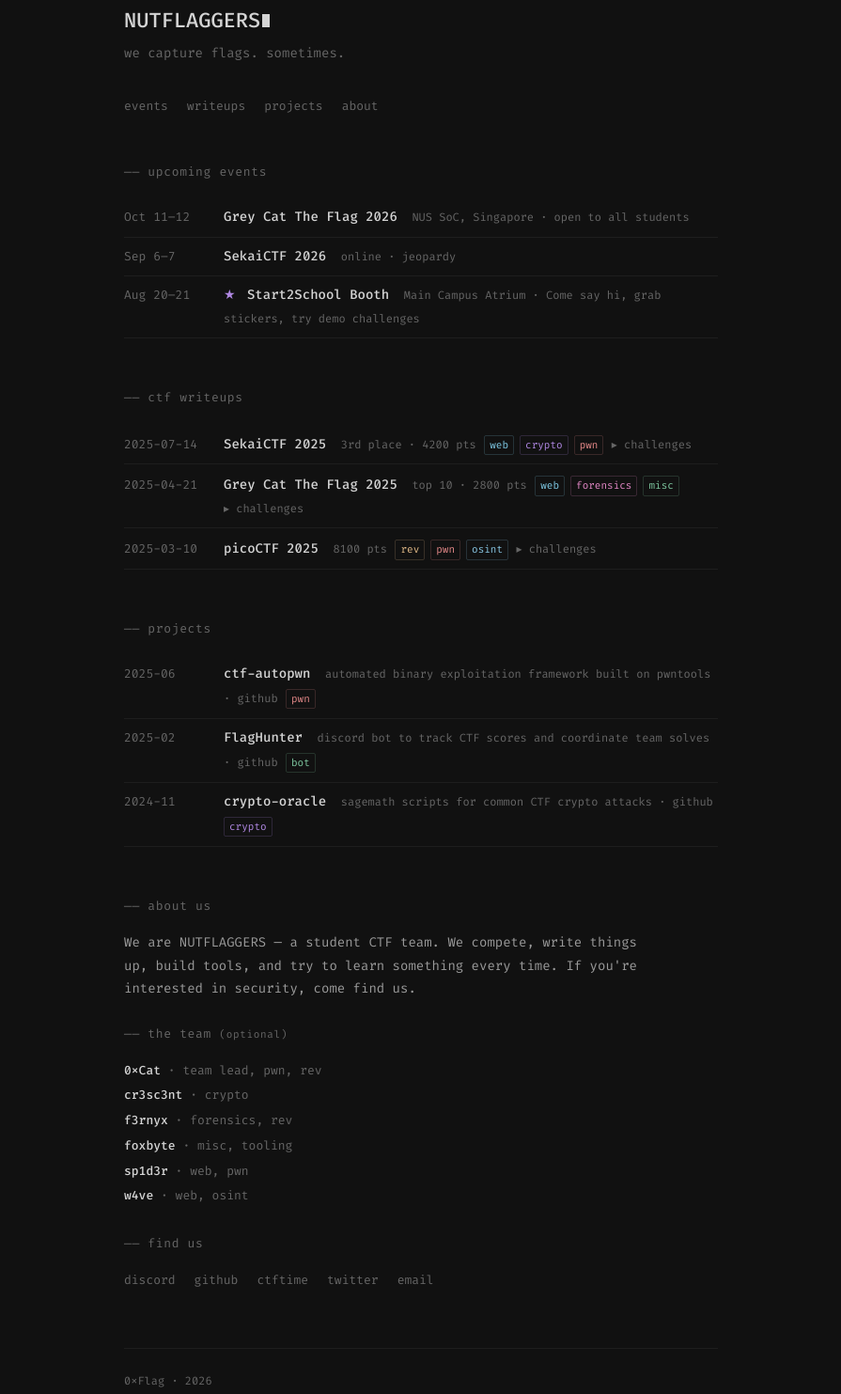
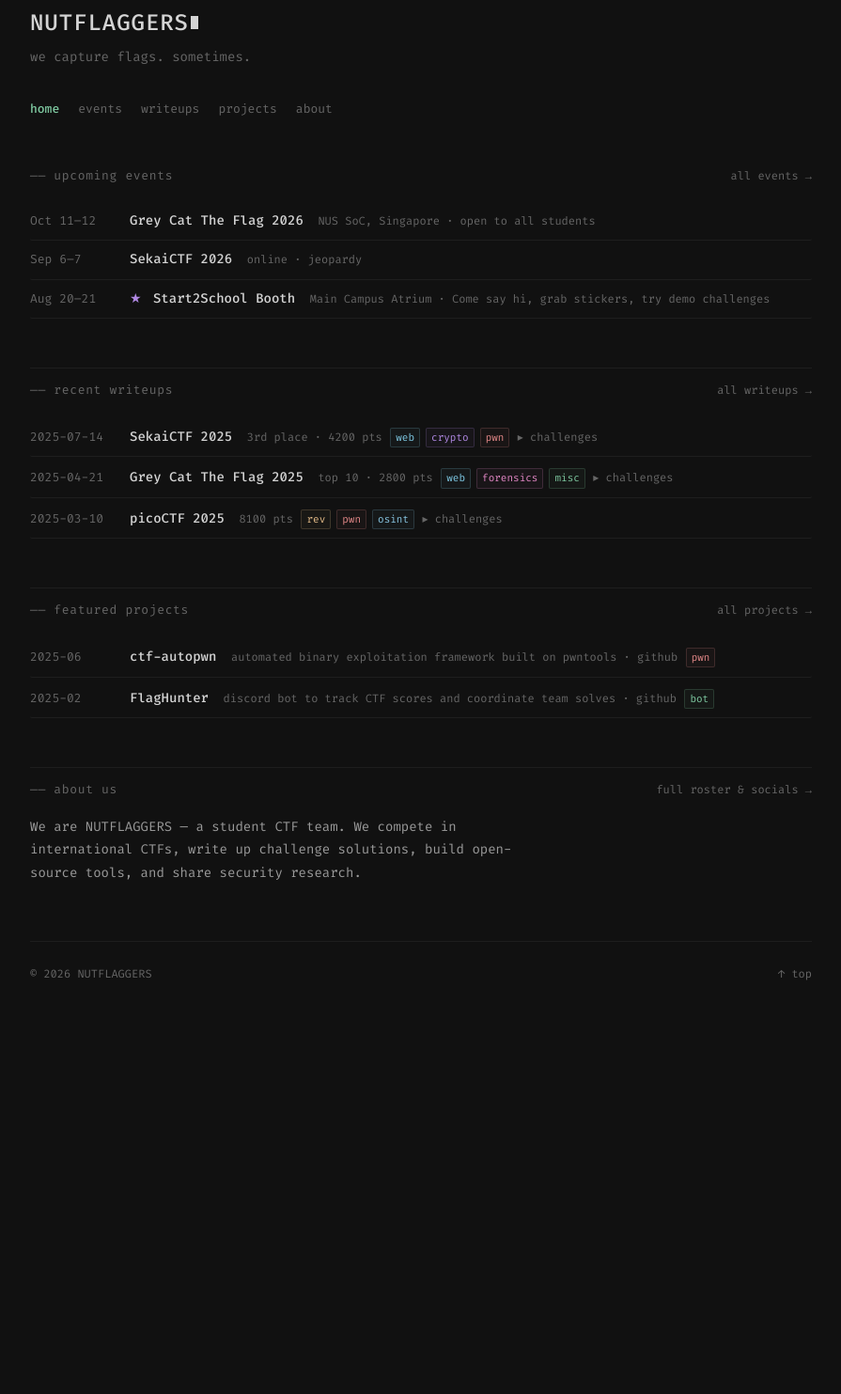
Before and after one commit to NUTFLAGGERS/website, an Astro site: page / in a window 1280 px wide. Shown: the part 119-1602 px from the top of the page at 94% size, without its empty margins (192-1087 px from the left). After the commit the page ends 1246 px from the top, so only its background shows below. Built offline with nearby package versions, Linux system fonts and the light colour scheme; Astro itself is replaced by a stand-in of ours.

Commit message:
NUTFLAGGERS v1

```diff
--- a/src/components/Footer.astro
+++ b/src/components/Footer.astro
@@ -3,5 +3,6 @@
 ---
 
 <footer>
-  0xFlag · {currentYear}
+  <span>© {currentYear} NUTFLAGGERS</span>
+  <a href="#search-wrap">↑ top</a>
 </footer>
--- a/src/components/Header.astro
+++ b/src/components/Header.astro
@@ -1,17 +1,28 @@
 ---
 const baseUrl = import.meta.env.BASE_URL;
+const base = baseUrl.endsWith('/') ? baseUrl : `${baseUrl}/`;
+const pathname = Astro.url.pathname;
+
+const navItems = [
+  { name: 'home', href: base, active: pathname === base || pathname === base.slice(0, -1) },
+  { name: 'events', href: `${base}events/`, active: pathname.includes('/events') },
+  { name: 'writeups', href: `${base}writeups/`, active: pathname.includes('/writeups') },
+  { name: 'projects', href: `${base}projects/`, active: pathname.includes('/projects') },
+  { name: 'about', href: `${base}about/`, active: pathname.includes('/about') },
+];
 ---
 
 <header>
   <div class="site-name">
-    <a href={baseUrl} style="color: inherit; text-decoration: none;">NUTFLAGGERS</a><span class="cursor"></span>
+    <a href={base} style="color: inherit; text-decoration: none;">NUTFLAGGERS</a><span class="cursor"></span>
   </div>
   <div class="site-tagline">we capture flags. sometimes.</div>
 
-  <nav>
-    <a href="#events">events</a>
-    <a href="#writeups">writeups</a>
-    <a href="#projects">projects</a>
-    <a href="#about">about</a>
+  <nav aria-label="Primary navigation">
+    {navItems.map((item) => (
+      <a href={item.href} class={item.active ? 'active' : ''}>
+        {item.name}
+      </a>
+    ))}
   </nav>
 </header>
--- a/src/content/team/0xcat.json
+++ /dev/null
@@ -1,5 +0,0 @@
-{
-  "handle": "0xCat",
-  "role": "team lead, pwn, rev",
-  "skills": ["pwn", "rev"]
-}
--- a/src/content/team/cr3sc3nt.json
+++ /dev/null
@@ -1,5 +0,0 @@
-{
-  "handle": "cr3sc3nt",
-  "role": "crypto",
-  "skills": ["crypto"]
-}
--- a/src/content/team/f3rnyx.json
+++ /dev/null
@@ -1,5 +0,0 @@
-{
-  "handle": "f3rnyx",
-  "role": "forensics, rev",
-  "skills": ["forensics", "rev"]
-}
--- a/src/content/team/foxbyte.json
+++ /dev/null
@@ -1,5 +0,0 @@
-{
-  "handle": "foxbyte",
-  "role": "misc, tooling",
-  "skills": ["misc"]
-}
--- a/src/content/team/sp1d3r.json
+++ /dev/null
@@ -1,5 +0,0 @@
-{
-  "handle": "sp1d3r",
-  "role": "web, pwn",
-  "skills": ["web", "pwn"]
-}
--- a/src/content/team/w4ve.json
+++ /dev/null
@@ -1,5 +0,0 @@
-{
-  "handle": "w4ve",
-  "role": "web, osint",
-  "skills": ["web", "osint"]
-}
--- a/src/content/writeups/sekai-2025.md
+++ b/src/content/writeups/sekai-2025.md
@@ -18,7 +18,7 @@
 
 # SekaiCTF 2025 Writeup
 
-0xFlag achieved **3rd place** with 4200 points.
+NUTFLAGGERS achieved **3rd place** with 4200 points.
 
 ## BabyWeb (Web - 200 pts)
 Insecure deserialization vulnerability in PHP application payload logic.
--- a/src/pages/index.astro
+++ b/src/pages/index.astro
@@ -6,17 +6,25 @@
 const events = await getCollection('events');
 const writeups = await getCollection('writeups');
 const projects = await getCollection('projects');
-const teamMembers = await getCollection('team');
+
+const baseUrl = import.meta.env.BASE_URL;
+const base = baseUrl.endsWith('/') ? baseUrl : `${baseUrl}/`;
 
 // Sort writeups & projects by date descending
 writeups.sort((a, b) => new Date(b.data.pubDate).getTime() - new Date(a.data.pubDate).getTime());
 projects.sort((a, b) => new Date(b.data.date).getTime() - new Date(a.data.date).getTime());
+
+const recentWriteups = writeups.slice(0, 3);
+const featuredProjects = projects.slice(0, 2);
 ---
 
 <BaseLayout title="NUTFLAGGERS — CTF Team" description="NUTFLAGGERS CTF Team — writeups, projects, and events.">
   <!-- Upcoming Events -->
   <section id="events">
-    <div class="section-title">── upcoming events</div>
+    <div class="section-title-row">
+      <div class="section-title">── upcoming events</div>
+      <a href={`${base}events/`} class="section-more">all events →</a>
+    </div>
     {events.map((event) => (
       <Row
         date={event.data.date}
@@ -29,10 +37,13 @@
     ))}
   </section>
 
-  <!-- CTF Writeups -->
+  <!-- Recent Writeups -->
   <section id="writeups">
-    <div class="section-title">── ctf writeups</div>
-    {writeups.map((w) => {
+    <div class="section-title-row">
+      <div class="section-title">── recent writeups</div>
+      <a href={`${base}writeups/`} class="section-more">all writeups →</a>
+    </div>
+    {recentWriteups.map((w) => {
       const metaParts = [];
       if (w.data.place) metaParts.push(w.data.place);
       if (w.data.score) metaParts.push(w.data.score);
@@ -42,7 +53,7 @@
         <Row
           date={w.data.pubDate}
           title={w.data.title}
-          url={import.meta.env.BASE_URL + `writeups/${w.slug}/`}
+          url={`${base}writeups/${w.slug}/`}
           meta={metaText}
           tags={w.data.tags}
           challenges={w.data.challenges}
@@ -54,8 +65,11 @@
 
   <!-- Projects -->
   <section id="projects">
-    <div class="section-title">── projects</div>
-    {projects.map((proj) => (
+    <div class="section-title-row">
+      <div class="section-title">── featured projects</div>
+      <a href={`${base}projects/`} class="section-more">all projects →</a>
+    </div>
+    {featuredProjects.map((proj) => (
       <Row
         date={proj.data.date}
         title={proj.data.title}
@@ -67,29 +81,33 @@
     ))}
   </section>
 
-  <!-- About -->
+  <!-- About Snapshot -->
   <section id="about">
-    <div class="section-title">── about us</div>
-    <p style="color: #999999; max-width: 560px; margin-bottom: 20px;">
-      We are NUTFLAGGERS — a student CTF team. We compete, write things up, build tools, and try to learn something every time. If you're interested in security, come find us.
+    <div class="section-title-row">
+      <div class="section-title">── about us</div>
+      <a href={`${base}about/`} class="section-more">full roster & socials →</a>
+    </div>
+    <p class="about-text">
+      We are NUTFLAGGERS — a student CTF team. We compete in international CTFs, write up challenge solutions, build open-source tools, and share security research.
     </p>
-
-    <div class="section-title" style="margin-top: 24px;">── the team <span style="font-size: 11px;">(optional)</span></div>
-    <div class="team-list">
-      {teamMembers.map((member) => (
-        <div class="team-row">
-          <span class="handle">{member.data.handle}</span> · {member.data.role}
-        </div>
-      ))}
-    </div>
-
-    <div class="section-title" style="margin-top: 28px;">── find us</div>
-    <div class="socials">
-      <a href="https://discord.gg" target="_blank" rel="noopener noreferrer">discord</a>
-      <a href="https://github.com/NUTFLAGGERS" target="_blank" rel="noopener noreferrer">github</a>
-      <a href="https://ctftime.org" target="_blank" rel="noopener noreferrer">ctftime</a>
-      <a href="https://twitter.com" target="_blank" rel="noopener noreferrer">twitter</a>
-      <a href="mailto:contact@nutflaggers.org">email</a>
-    </div>
   </section>
 </BaseLayout>
+
+<style>
+  .section-title-row {
+    display: flex;
+    justify-content: space-between;
+    align-items: baseline;
+    margin-bottom: 16px;
+  }
+  .section-title-row .section-title {
+    margin-bottom: 0;
+  }
+  .section-more {
+    font-size: 12px;
+    color: var(--dim);
+  }
+  .section-more:hover {
+    color: var(--link);
+  }
+</style>
--- a/src/styles/global.css
+++ b/src/styles/global.css
@@ -6,6 +6,7 @@
   --tag: #555555;
   --border: #1e1e1e;
   --border-focus: #333333;
+  --selection-bg: #7ec8a033;
 }
 
 * {
@@ -17,6 +18,12 @@
 html {
   background-color: var(--bg);
   color-scheme: dark;
+  scroll-behavior: smooth;
+}
+
+::selection {
+  background: var(--selection-bg);
+  color: var(--fg);
 }
 
 body {
@@ -26,7 +33,7 @@
   font-size: 14px;
   line-height: 1.75;
   padding: 48px 24px 80px;
-  max-width: 680px;
+  max-width: 880px;
   margin: 0 auto;
   min-height: 100vh;
 }
@@ -34,21 +41,30 @@
 a {
   color: var(--link);
   text-decoration: none;
-  transition: color 0.15s ease, text-decoration 0.15s ease;
+  transition: color 0.15s ease;
 }
 
 a:hover {
   text-decoration: underline;
 }
 
+/* Focus visibility for keyboard navigation */
+a:focus-visible,
+button:focus-visible,
+input:focus-visible {
+  outline: 1.5px solid var(--link);
+  outline-offset: 2px;
+}
+
 /* Header & Typography */
 .site-name {
-  font-size: 22px;
+  font-size: 24px;
   font-weight: 500;
   margin-bottom: 4px;
   display: flex;
   align-items: center;
   gap: 2px;
+  letter-spacing: 0.04em;
 }
 
 .site-tagline {
@@ -67,17 +83,29 @@
 nav a {
   color: var(--dim);
   font-size: 13px;
+  transition: color 0.15s ease;
 }
 
-nav a:hover,
-nav a.active {
+nav a:hover {
   color: var(--fg);
   text-decoration: none;
+}
+
+nav a.active {
+  color: var(--link);
+  text-decoration: none;
+  font-weight: 500;
 }
 
 /* Section styling */
 section {
   margin-bottom: 52px;
+}
+
+/* Visual separator between sections — not on the first one */
+section + section {
+  padding-top: 12px;
+  border-top: 1px solid var(--border);
 }
 
 .section-title {
@@ -95,6 +123,11 @@
   padding: 8px 0;
   border-bottom: 1px solid var(--border);
   transition: background-color 0.15s ease;
+  border-radius: 2px;
+}
+
+.row:hover {
+  background-color: #ffffff06;
 }
 
 .row:last-child {
@@ -139,20 +172,21 @@
   cursor: pointer;
   user-select: none;
   transition: all 0.15s ease;
+  background: transparent;
 }
 
 .tag:hover {
   opacity: 0.85;
 }
 
-.tag.web { color: #7ec8e3; border-color: #7ec8e330; }
-.tag.pwn { color: #e38888; border-color: #e3888830; }
-.tag.rev { color: #e3bb88; border-color: #e3bb8830; }
-.tag.crypto { color: #b088e3; border-color: #b088e330; }
-.tag.forensics { color: #e388c6; border-color: #e388c630; }
-.tag.misc { color: #7ec8a0; border-color: #7ec8a030; }
-.tag.osint { color: #88c6e3; border-color: #88c6e330; }
-.tag.bot { color: #7ec8a0; border-color: #7ec8a030; }
+.tag.web       { color: #7ec8e3; border-color: #7ec8e330; background: #7ec8e30a; }
+.tag.pwn       { color: #e38888; border-color: #e3888830; background: #e388880a; }
+.tag.rev       { color: #e3bb88; border-color: #e3bb8830; background: #e3bb880a; }
+.tag.crypto    { color: #b088e3; border-color: #b088e330; background: #b088e30a; }
+.tag.forensics { color: #e388c6; border-color: #e388c630; background: #e388c60a; }
+.tag.misc      { color: #7ec8a0; border-color: #7ec8a030; background: #7ec8a00a; }
+.tag.osint     { color: #88c6e3; border-color: #88c6e330; background: #88c6e30a; }
+.tag.bot       { color: #7ec8a0; border-color: #7ec8a030; background: #7ec8a00a; }
 
 /* Highlight event */
 .event-featured {
@@ -197,6 +231,7 @@
   cursor: pointer;
   padding: 0;
   margin-top: 4px;
+  transition: color 0.15s ease;
 }
 
 .expand-btn:hover {
@@ -213,11 +248,23 @@
 .socials a {
   color: var(--dim);
   font-size: 13px;
+  transition: color 0.15s ease;
 }
 
 .socials a:hover {
   color: var(--link);
   text-decoration: none;
+}
+
+.socials a[target="_blank"]::after {
+  content: ' ↗';
+  font-size: 10px;
+  opacity: 0;
+  transition: opacity 0.15s ease;
+}
+
+.socials a[target="_blank"]:hover::after {
+  opacity: 0.7;
 }
 
 .team-list {
@@ -236,6 +283,13 @@
   font-weight: 500;
 }
 
+/* About section text */
+.about-text {
+  color: #999999;
+  max-width: 560px;
+  margin-bottom: 20px;
+}
+
 /* Footer */
 footer {
   color: var(--dim);
@@ -243,6 +297,20 @@
   margin-top: 60px;
   border-top: 1px solid var(--border);
   padding-top: 24px;
+  display: flex;
+  justify-content: space-between;
+  align-items: baseline;
+}
+
+footer a {
+  color: var(--dim);
+  font-size: 12px;
+  transition: color 0.15s ease;
+}
+
+footer a:hover {
+  color: var(--link);
+  text-decoration: none;
 }
 
 /* Search filtering utility */
@@ -280,6 +348,20 @@
   font-family: 'Fira Code', monospace;
 }
 
+/* Reduced motion */
+@media (prefers-reduced-motion: reduce) {
+  html {
+    scroll-behavior: auto;
+  }
+  .cursor {
+    animation: none;
+    opacity: 1;
+  }
+  * {
+    transition-duration: 0.01ms !important;
+  }
+}
+
 /* Mobile Media Query */
 @media (max-width: 480px) {
   body {
@@ -293,4 +375,8 @@
   .row-date {
     min-width: unset;
   }
+  footer {
+    flex-direction: column;
+    gap: 8px;
+  }
 }
```
Also changed, not shown: minimal_ref.html (+1 -1 lines), slop_ref.html (+5 -5 lines), src/pages/writeups/[...slug].astro (+103 -5 lines), 1 other file.
